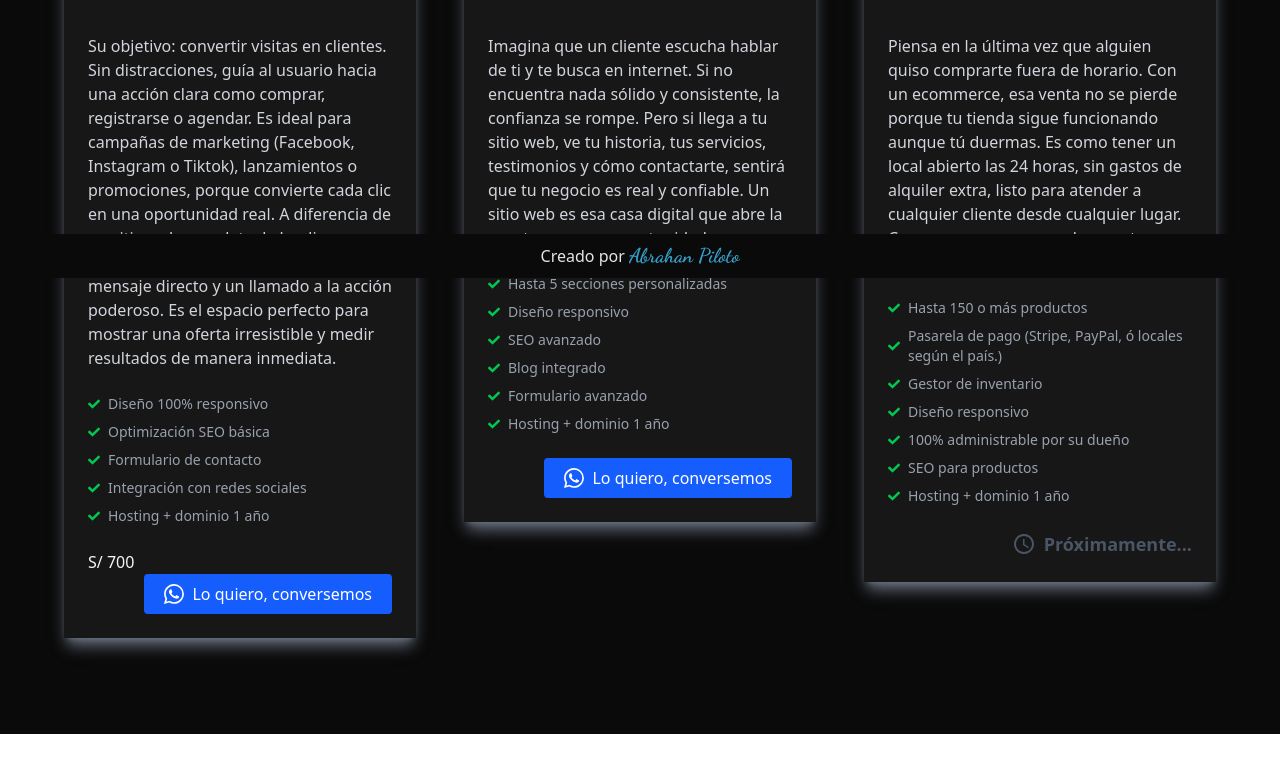
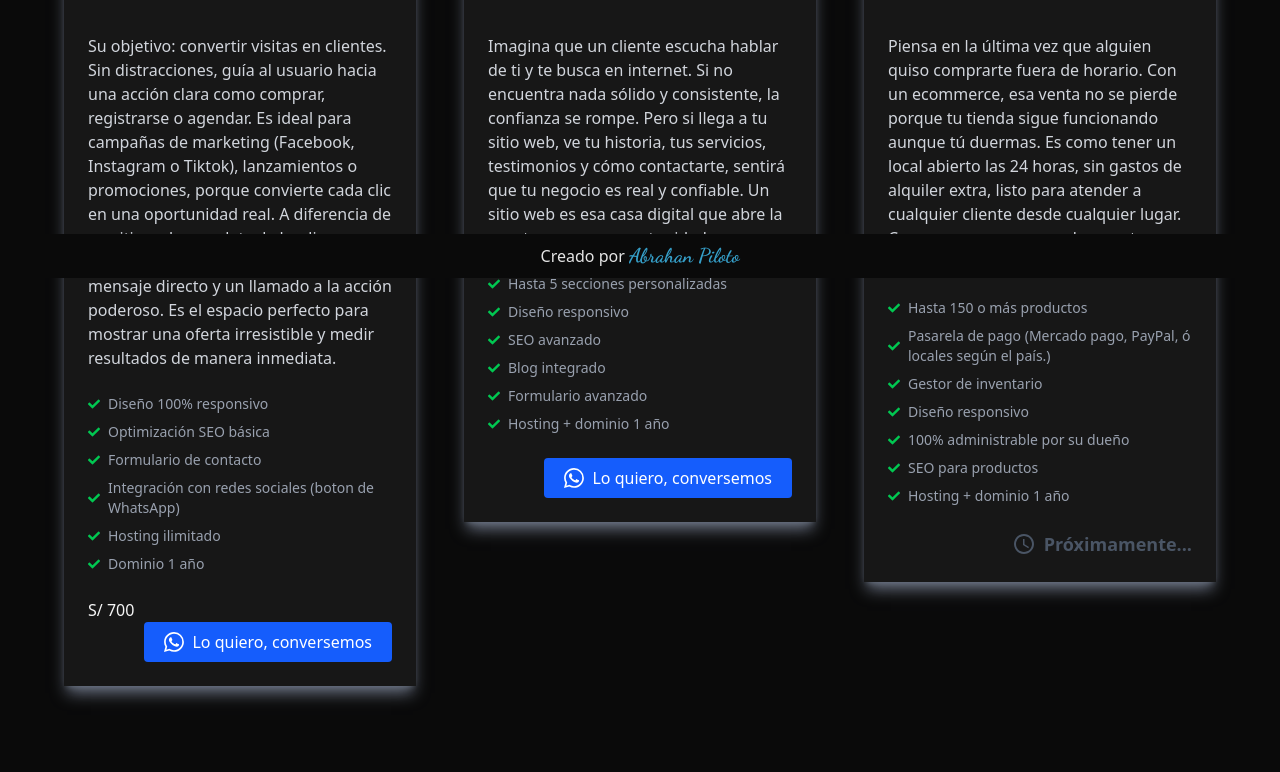
Before and after one commit to Abrahanpiloto/new-portfolio, a React (Vite) app: page /servicios in a window 1280 px wide. Shown: the part 522-1294 px from the top of the page. Before the commit the page ends 1256 px from the top, so only its background shows below. Built offline with nearby package versions, Linux system fonts and the light colour scheme.

Commit message:
se integro GA4

```diff
--- a/src/components/Services.jsx
+++ b/src/components/Services.jsx
@@ -12,8 +12,9 @@ const Services = () => {
         "Diseño 100% responsivo",
         "Optimización SEO básica",
         "Formulario de contacto",
-        "Integración con redes sociales",
-        "Hosting + dominio 1 año",
+        "Integración con redes sociales (boton de WhatsApp)",
+        "Hosting ilimitado",
+        "Dominio 1 año",
       ],
       price: "700",
       image: "/infolanding.jpg",
@@ -43,7 +44,7 @@ const Services = () => {
         "Piensa en la última vez que alguien quiso comprarte fuera de horario. Con un ecommerce, esa venta no se pierde porque tu tienda sigue funcionando aunque tú duermas. Es como tener un local abierto las 24 horas, sin gastos de alquiler extra, listo para atender a cualquier cliente desde cualquier lugar. Con un ecommerce puedes mostrar en detalle todo lo que vendes.",
       included: [
         "Hasta 150 o más productos",
-        "Pasarela de pago (Stripe, PayPal, ó locales según el país.)",
+        "Pasarela de pago (Mercado pago, PayPal, ó locales según el país.)",
         "Gestor de inventario",
         "Diseño responsivo",
         "100% administrable por su dueño",
```
